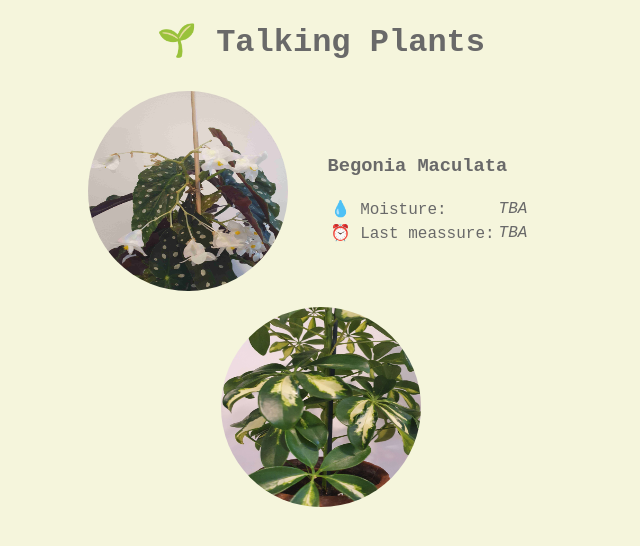
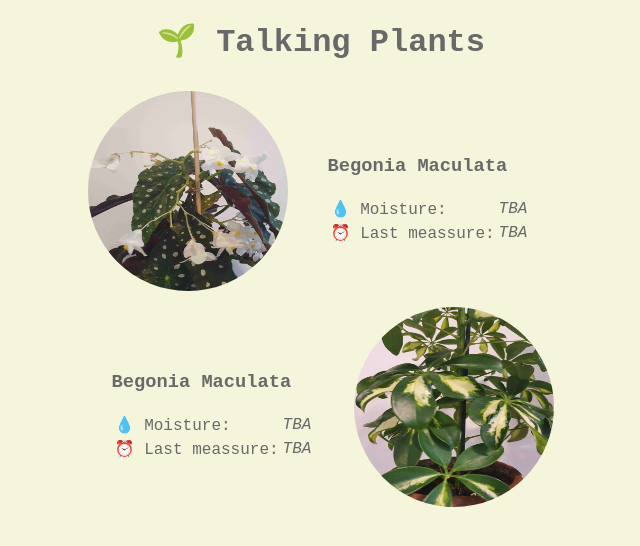
Before and after one commit to petterdaae/talkingplants, a React (Create React App) app in the folder web/: page / in a window 1280 px wide. Shown: the top 546 px of the page, without its empty margins (319-959 px from the left). Built offline with nearby package versions, Linux system fonts and the light colour scheme.

Commit message:
Change another plant id

```diff
--- a/web/src/components/Home.js
+++ b/web/src/components/Home.js
@@ -25,7 +25,7 @@ function Home() {
             <StyledLink
                 to={{ pathname: "/plant/13" }}
             >
-                <PlantMenuEntry id={11}></PlantMenuEntry>
+                <PlantMenuEntry id={13}></PlantMenuEntry>
             </StyledLink>
         </MenuWrapper>
     </div >;
```
